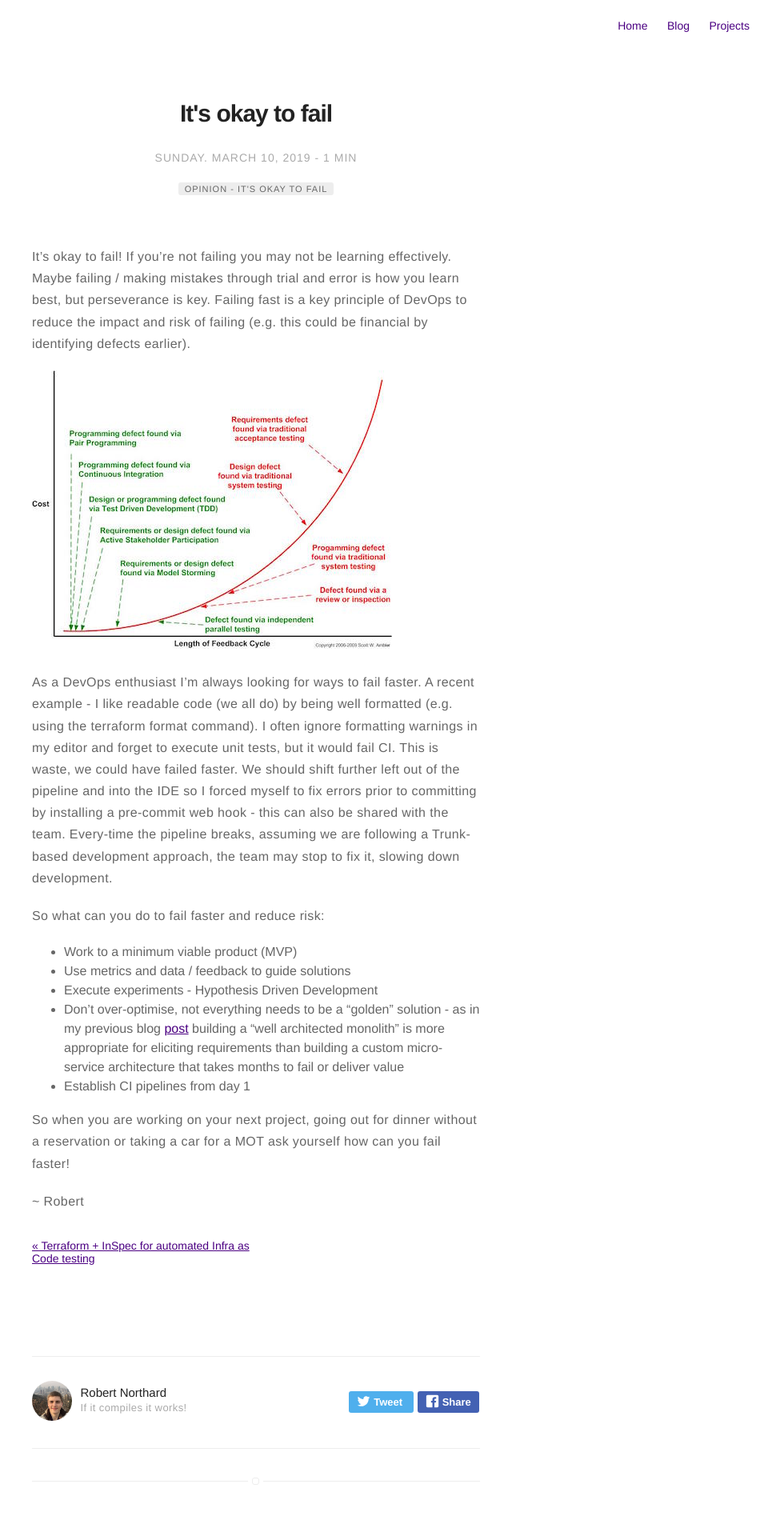
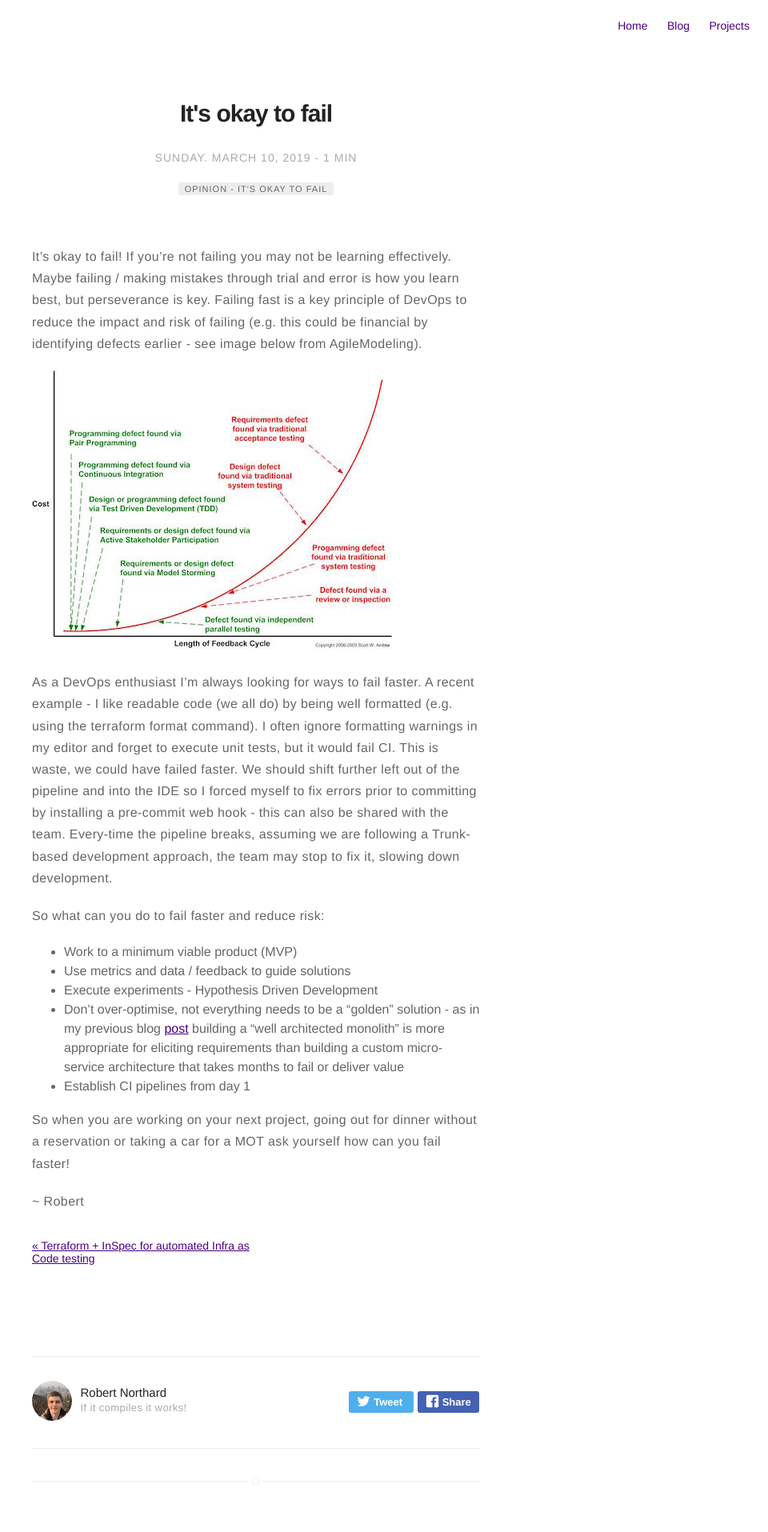
Before and after one commit to RobertNorthard/robertnorthard.github.io, a Jekyll site: the page built from _posts/2019-03-10-its-okay-to-fail.markdown, in a window 1280 px wide. Shown: the top 1915 px of the page at 80% size, without its empty margins (320-1280 px from the left). Built offline with Jekyll 4.4.1, drawn with Linux system fonts in a browser that asks for light colours.

Commit message:
Improve introduction

```diff
--- a/_posts/2019-03-10-its-okay-to-fail.markdown
+++ b/_posts/2019-03-10-its-okay-to-fail.markdown
@@ -12,7 +12,7 @@ author: robertnorthard
 description: it's okay to fail
 ---
 
-It's okay to fail! If you're not failing you may not be learning effectively. Maybe failing / making mistakes through trial and error is how you learn best, but perseverance is key. Failing fast is a key principle of DevOps to reduce the impact and risk of failing (e.g. this could be financial by identifying defects earlier).
+It's okay to fail! If you're not failing you may not be learning effectively. Maybe failing / making mistakes through trial and error is how you learn best, but perseverance is key. Failing fast is a key principle of DevOps to reduce the impact and risk of failing (e.g. this could be financial by identifying defects earlier - see image below from AgileModeling).
 
 [![Cost of change](https://robertnorthard.com/assets/images/cost-of-change.jpg "Cost of Change")](http://www.agilemodeling.com/essays/costOfChange.htm)
 
```
